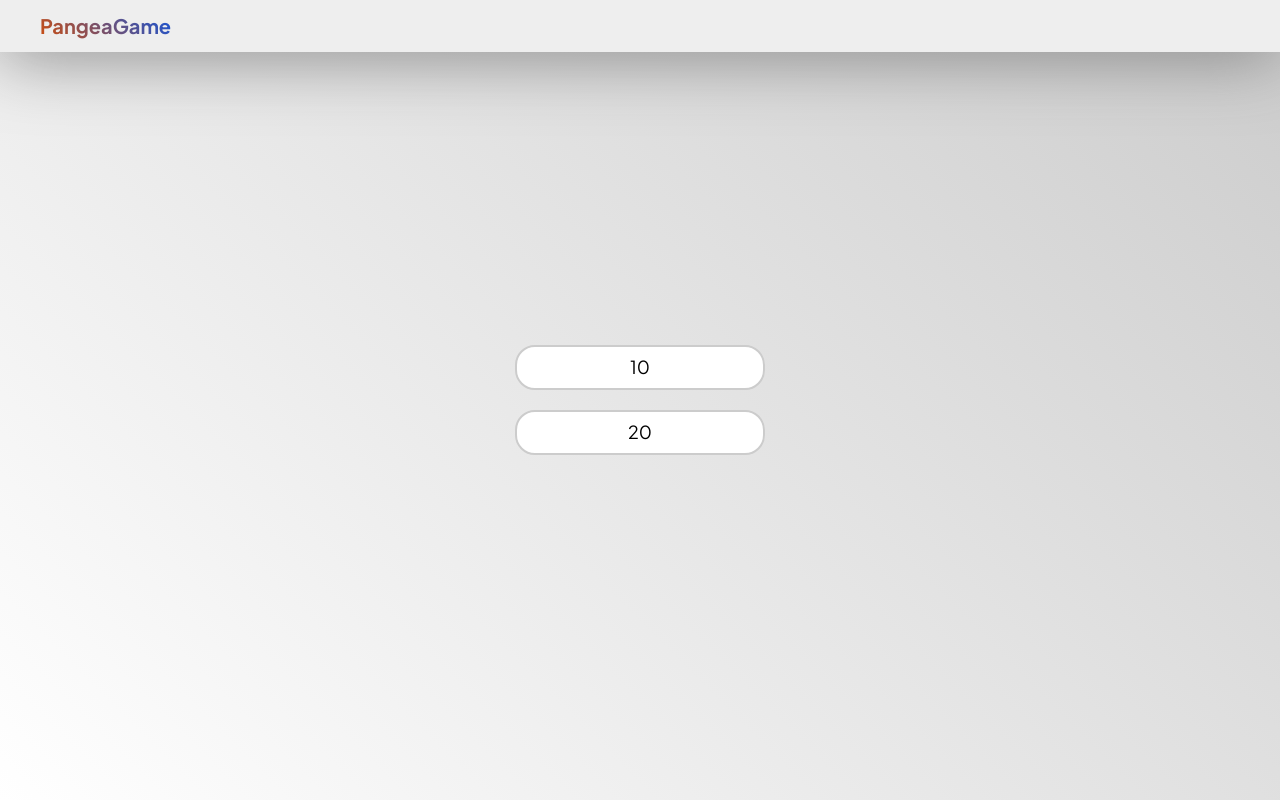
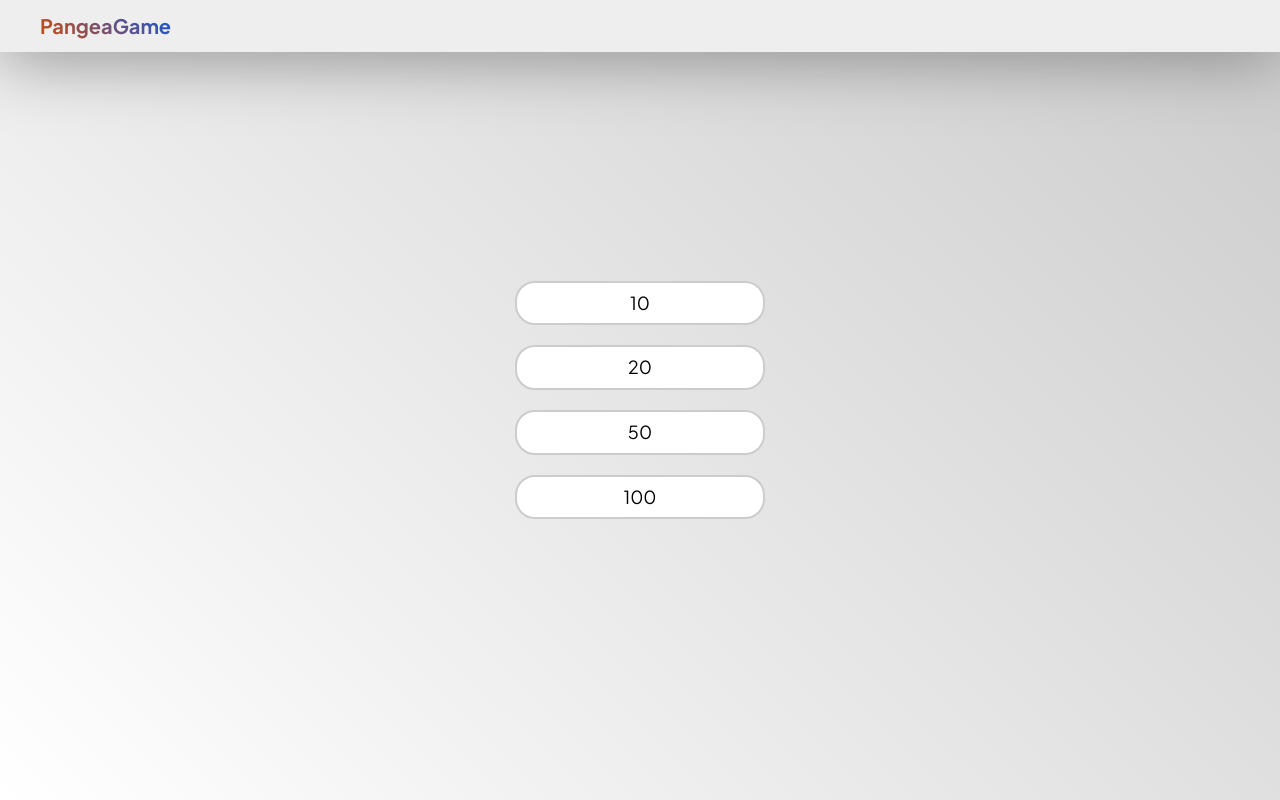
Before and after one commit to MiguelArmasZ/pangea-game, a Next.js app: page /questions in a window 1280 px wide. Built offline with nearby package versions, Linux system fonts and the light colour scheme; a web font is replaced by a local one.

Commit message:
agrega la abstracción de la lógica para cambiar el estado en el componente keypad

```diff
--- a/components/ui/keypad/Keypad.tsx
+++ b/components/ui/keypad/Keypad.tsx
@@ -1,4 +1,5 @@
 import NextLink from 'next/link'
+import { useConfigGame } from '../../../hooks'
 import { ConfigGameBtn } from '../../../interfaces'
 import { Button } from '../button/Button'
 import css from './Keypad.module.css'
@@ -9,11 +10,12 @@ interface Props {
 }
 
 export const Keypad = ({ sx = '', buttons }: Props) => {
+  const handleConfigGame = useConfigGame()
   return (
     <div className={`${css.Keypad} ${sx}`}>
-      {buttons.map(({ href, text }) => (
+      {buttons.map(({ href, text, optionConfig }) => (
         <NextLink key={text} href={href} passHref>
-          <a>
+          <a onClick={() => handleConfigGame(optionConfig, text)}>
             <Button>{text}</Button>
           </a>
         </NextLink>
--- a/data/configGame.ts
+++ b/data/configGame.ts
@@ -3,21 +3,35 @@ import { ConfigGameBtn } from '../interfaces'
 export const modality: ConfigGameBtn[] = [
   {
     href: '/questions',
-    text: 'capitales'
+    text: 'capitales',
+    optionConfig: 'modality'
   },
   {
     href: '/questions',
-    text: 'banderas'
+    text: 'banderas',
+    optionConfig: 'modality'
   }
 ]
 
 export const numberQuestions: ConfigGameBtn[] = [
   {
     href: '/play',
-    text: 10
+    text: 10,
+    optionConfig: 'numberQuestions'
   },
   {
     href: '/play',
-    text: 20
+    text: 20,
+    optionConfig: 'numberQuestions'
+  },
+  {
+    href: '/play',
+    text: 50,
+    optionConfig: 'numberQuestions'
+  },
+  {
+    href: '/play',
+    text: 100,
+    optionConfig: 'numberQuestions'
   }
 ]
--- a/hooks/index.ts
+++ b/hooks/index.ts
@@ -1 +1,2 @@
 export * from './useMainContext'
+export * from './useConfigGame'
--- /dev/null
+++ b/hooks/useConfigGame.tsx
@@ -0,0 +1,11 @@
+import { useMainContext } from './'
+
+export const useConfigGame = () => {
+  const { configGame, setConfigGame } = useMainContext()
+
+  function handleConfigGame(key: string, value: string | number) {
+    setConfigGame({ ...configGame, [key]: value })
+  }
+
+  return handleConfigGame
+}
--- a/interfaces/index.ts
+++ b/interfaces/index.ts
@@ -1,6 +1,7 @@
 export type Modality = 'capitales' | 'banderas' | ''
 export type NumberQuestions = 10 | 20 | 50 | 100 | 0
 export type Routes = '/questions' | '/play'
+export type OptionsConfig = 'modality' | 'numberQuestions'
 export interface ConfigGame {
   modality: Modality
   numberQuestions: NumberQuestions
@@ -9,4 +10,5 @@ export interface ConfigGame {
 export interface ConfigGameBtn {
   href: Routes
   text: Modality | NumberQuestions
+  optionConfig: OptionsConfig
 }
```
Also changed, not shown: pages/index.tsx (+0 -8 lines), pages/play.tsx (added, +9 -0 lines), pages/questions.tsx (+0 -8 lines).
